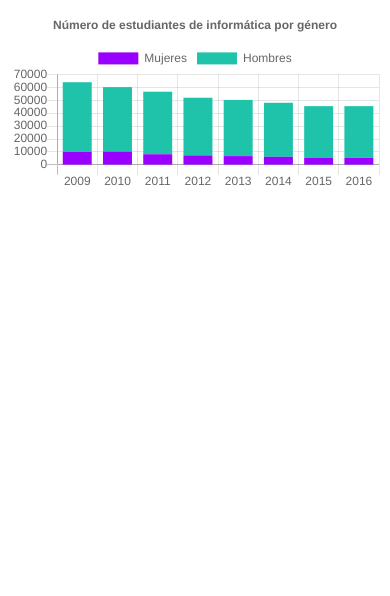
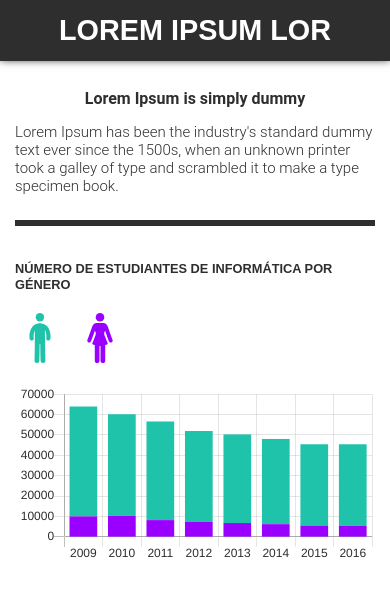
Before and after one commit to AnitaMartinez/women-computer-students, a website: page index.html in a window 390 px wide. Drawn offline with nearby package versions, Linux system fonts and the light colour scheme.

Commit message:
Styled mobile first

```diff
--- a/index.html
+++ b/index.html
@@ -11,8 +11,26 @@
 
 <body>
 
-    <canvas id="chart" width="200" height="100">
-    </canvas>
+    <header class="header">
+        <h1 class="title-lg">Lorem Ipsum Lor</h1>
+    </header>
+
+    <main class="main">
+        <h2 class="title-md">Lorem Ipsum is simply dummy</h2>
+        <p>Lorem Ipsum has been the industry's standard dummy text ever since the 1500s, when an unknown printer took a galley of type and scrambled it to make a type specimen book.</p>
+        <hr class="separator">
+        <h3 class="title-sm">Número de estudiantes de informática por género</h3>
+        <div class="container-icons">
+            <img src="icons/men.svg" alt="Hombres">
+            <button class="btn-women" id="btnWomen">
+                <img src="icons/women.svg" alt="Mujeres">
+            </button>
+        </div>
+        <canvas id="chart" width="200" height="100">
+        </canvas>
+    </main>
+
+
 
     <script src="https://cdnjs.cloudflare.com/ajax/libs/Chart.js/2.7.1/Chart.min.js"></script>
     <script src="script/data.js"></script>
--- a/script/data.js
+++ b/script/data.js
@@ -1,5 +1,6 @@
-function getDataStudents() {
-    'use strict';
+'use strict'; //???
+
+const getDataStudents = () => {
     return new Promise((resolve, reject) => {
         const studentsPerYear = [];
         const firstYear = 2008;
@@ -12,24 +13,24 @@ function getDataStudents() {
         Promise.all(urls.map(url =>
             fetch(url).then(resp => resp.text())
         )).then(texts => {
-            texts.forEach(text=>{
+            texts.forEach(text => {
                 studentsPerYear.push(parsingData(text));
             });
             resolve(studentsPerYear);
         })
 
     })
-}
+};
 
-function parsingData(data) {
+const parsingData = data => {
     const studentsData = convertCSVtoJSON(data);
     for (const studentsPerOneYear of studentsData) {
         transformObject(studentsPerOneYear);
     }
     return studentsData
-}
+};
 
-function transformObject(data) {
+const transformObject = data => {
     const studentsPerOneYear = data;
     studentsPerOneYear.women = parseInt(studentsPerOneYear.Mujeres);
     studentsPerOneYear.men = parseInt(studentsPerOneYear.Hombres);
@@ -43,10 +44,9 @@ function transformObject(data) {
     studentsPerOneYear.schoolYearFinal = schoolYearFinal;
     studentsPerOneYear.degree = studentsPerOneYear[firstKeyObject].split("-")[1].trim();
     delete studentsPerOneYear[firstKeyObject];
-}
+};
 
-function convertCSVtoJSON(csv) {
-    'use strict';
+const convertCSVtoJSON = csv => {
     const lines = csv.split("\n");
     const result = [];
     const headers = lines[0].split(";");
@@ -59,4 +59,4 @@ function convertCSVtoJSON(csv) {
         result.push(obj);
     }
     return result;
-}
+};
--- a/script/main.js
+++ b/script/main.js
@@ -1,38 +1,19 @@
 (function () {
     'use strict';
 
-    let studentsPerYear = [] ;
     const ctx = document.getElementById("chart").getContext('2d');
 
-    getDataStudents().then(data => {
-        studentsPerYear = data;
-        studentsPerYear.shift(); //temporal, por el NaN
-        const totalPerYear = {women : [], men : [], year : []};
-        studentsPerYear.forEach(studentsOneYear => {
-            let women = 0;
-            let men = 0;
-            studentsOneYear.forEach(students => {
-                women += students.women;
-                men += students.men;
-            });
-            totalPerYear.women.push(women);
-            totalPerYear.men.push(men);
-            totalPerYear.year.push(studentsOneYear[0].schoolYearInitial);
-        });
-        console.log('totalPerYear->', totalPerYear);
-
+    const createChart = studentsPerYear => {
         const chartData = {
-            labels: totalPerYear.year,
+            labels: studentsPerYear.year,
             datasets: [{
-                label: 'Mujeres',
                 backgroundColor: '#9900ff',
                 stack: 'Stack 0',
-                data: totalPerYear.women
+                data: studentsPerYear.women
             }, {
-                label: 'Hombres',
                 backgroundColor: '#1FC3AA',
                 stack: 'Stack 0',
-                data: totalPerYear.men
+                data: studentsPerYear.men
             }]
         };
 
@@ -40,9 +21,11 @@
             type: 'bar',
             data: chartData,
             options: {
+                legend : {
+                    display: false
+                },
                 title: {
-                    display: true,
-                    text: 'Número de estudiantes de informática por género'
+                    display: false,
                 },
                 tooltips: {
                     mode: 'index',
@@ -52,13 +35,53 @@
                 scales: {
                     xAxes: [{
                         stacked: true,
+                        ticks : {
+                            fontColor : "#2E2E2E"
+                        }
                     }],
                     yAxes: [{
-                        stacked: true
+                        stacked: true,
+                        ticks : {
+                            fontColor : "#2E2E2E"
+                        }
                     }]
+                },
+                hover : {
+                    /*onHover : e => {
+                        const chart = document.getElementById('chart');
+                        chart.style.cursor = "pointer";
+                    }*/
                 }
             }
         });
+    };
+
+    getDataStudents()  //ES6 ??
+        .then(studentsPerYear => {
+            //NO SÉ SI ESTO VA A AQUÍ O EN DATA.JS
+            studentsPerYear.shift(); //temporal, por el NaN
+            const studentsPerYearOrdered = {women: [], men: [], year: []};
+            studentsPerYear.forEach(studentsOneYear => {
+                let women = 0;
+                let men = 0;
+                studentsOneYear.forEach(students => {
+                    women += students.women;
+                    men += students.men;
+                });
+                studentsPerYearOrdered.women.push(women);
+                studentsPerYearOrdered.men.push(men);
+                studentsPerYearOrdered.year.push(studentsOneYear[0].schoolYearInitial);
+            });
+            console.log('studentsPerYearOrdered->', studentsPerYearOrdered);
+
+            createChart(studentsPerYearOrdered);
+
+
+            const womenBtn = document.getElementById('btnWomen');
+
+            womenBtn.addEventListener('click', () => {
+                console.log('pulsaste');
+            })
 
     });
 
--- a/style/style.css
+++ b/style/style.css
@@ -0,0 +1,77 @@
+
+/*Generals*/
+
+body {
+    margin: 0;
+    font-family: 'Roboto', sans-serif;
+    box-sizing: border-box;
+    font-size: 15px;
+    line-height: 1.2;
+    font-weight: 300;
+    color : #2E2E2E;
+}
+
+button {
+    cursor : pointer;
+    border : none;
+    background: none;
+    outline: inherit;
+}
+
+button:hover {
+    opacity: 0.5;
+}
+
+
+
+/*Header*/
+
+.header {
+    height: 60px;
+    background-color: #2E2E2E;
+    box-shadow: 0 -1px 8px #2E2E2E;
+    border-bottom: solid 1px #2E2E2E;
+    display : flex;
+    align-items: center;
+    justify-content: center;
+}
+
+/*Main*/
+
+.main {
+    padding: 15px;
+}
+
+.separator {
+    border : 3px solid #2E2E2E;
+    margin-top: 25px;
+    margin-bottom: 35px;
+}
+
+.container-icons {
+    margin-top : 20px;
+    margin-bottom: 20px;
+}
+
+/*Typo*/
+
+.title-lg {
+    font-family: Knowledge,Source Sans Pro,Arial,sans-serif;
+    text-transform: uppercase;
+    font-weight: 600;
+    font-size: 1.8rem;
+    color : #FFF;
+    margin : 0;
+}
+
+.title-md {
+    font-size : 1rem;
+    text-align: center;
+}
+
+.title-sm {
+    font-family: Knowledge,Source Sans Pro,Arial,sans-serif;
+    font-size : 0.8rem;
+    text-transform: uppercase;
+    color : #2E2E2E;
+}
```
Also changed, not shown: icons/men.svg (added), icons/women.svg (added), 1 other file.
